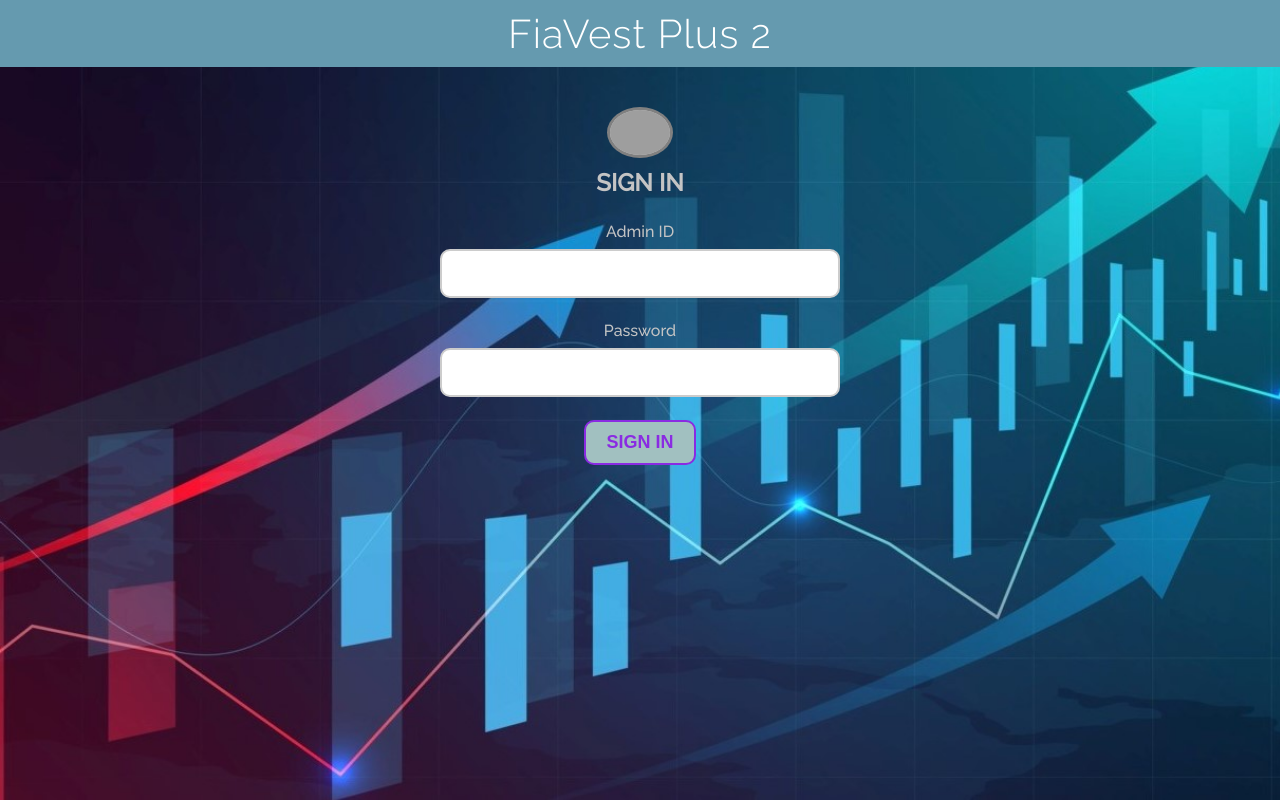
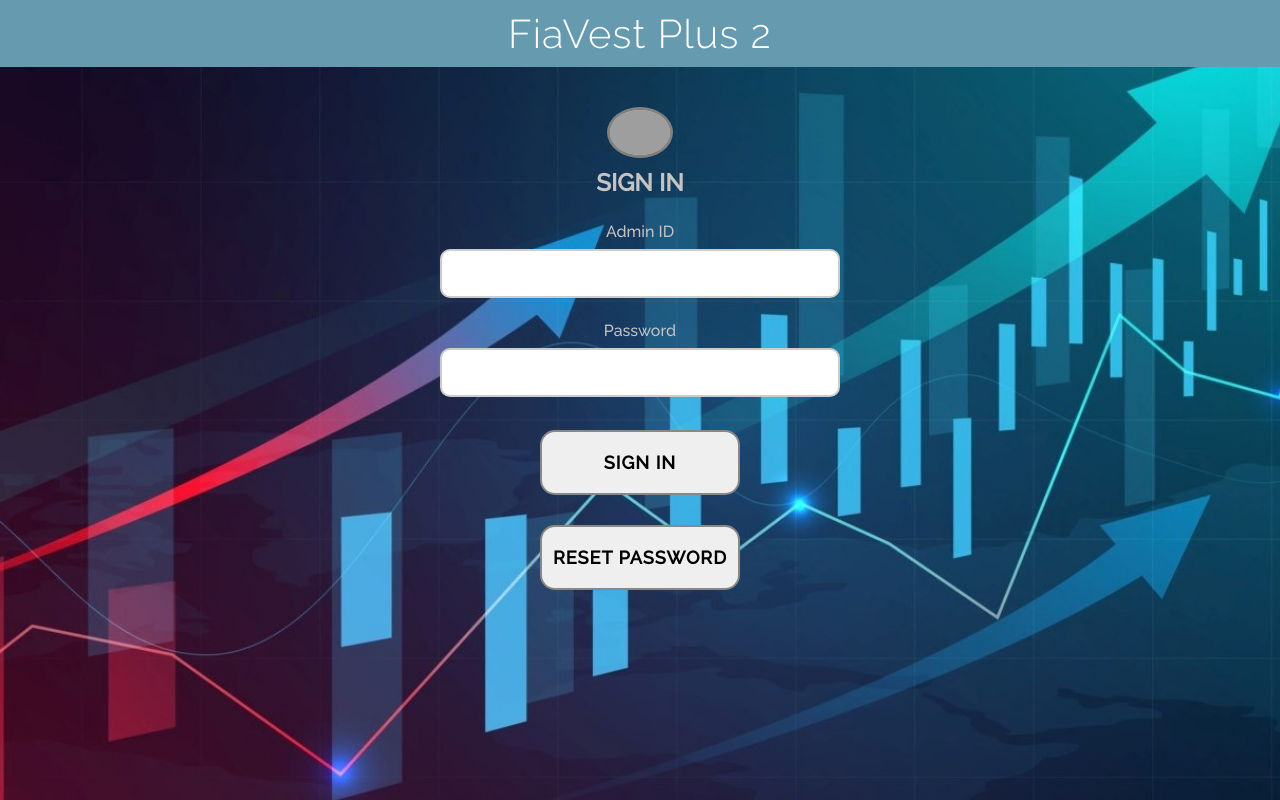
Before and after one commit to victor-1203-here/fiavest-FE, a React (Create React App) app in the folder Front-End/: page /login in a window 1280 px wide. Built offline with nearby package versions, Linux system fonts and the light colour scheme; grey boxes are pictures that could not be loaded.

Commit message:
2 days
Login OK, Logout OK, added forget password modal

```diff
--- a/Front-End/src/Pages/loginPage.js
+++ b/Front-End/src/Pages/loginPage.js
@@ -3,11 +3,18 @@ import api from '../api/api';
 import testApi from '../api/test-api';
 import login from '../img/login.png';
 import '../styles/login.css';
+import { CSSTransition } from 'react-transition-group';
+import Modal from 'react-modal'
+
+Modal.setAppElement('#root')
 
 function Login() {
 
     const [userData, setUserData] = useState({email:"", password: "", channel: "W"});
     const [errorMessage, setErrorMessage] = useState("");
+
+    const [recoverEmail, setRecoverEmail] = useState("")
+    const [showModal, setShowModal] = useState(false)
 
     const inputHandler = (e) => {
         setUserData((prevState) => {
@@ -18,45 +25,56 @@ function Login() {
         });
     };
 
+    const OpenModal = () => {
+        setShowModal(true)
+    }
+
+    const CloseModal = () => {
+        setShowModal(false)
+    }
+
     const submitHandler = async (e) => {
-        console.log(userData)
+        // console.log(userData)
         e.preventDefault();
+        if (userData.email === "" || userData.password === "") {
+            setErrorMessage("Empty Email / Password")
+            return
+        } else {
         await testApi.post("/public/login", userData).then(
             resp => {
-                console.log(resp)
-                // props.history.goBack()
+                // console.log(resp);
+                // console.log(resp.data.sessionId)
+                localStorage.setItem("isAuthenticated", "true");
+                localStorage.setItem("SessionID", resp.data.sessionId)
+                window.location.pathname = '/';
             }).catch(function (error) {
                 if (error.response) {
                     setErrorMessage(error.response.data.error.message)
-                    console.log(error.response.data);
-                    console.log(error.response.data.error.message);
-                    console.log(error.response.status);
-                    console.log(error.response.headers);
+                    // console.log(error.response.data);
+                    // console.log(error.response.data.error.message);
+                    // console.log(error.response.status);
+                    // console.log(error.response.headers);
                 } else if (error.request) {
-                    console.log(error.request);
+                    setErrorMessage(error.request)
+                    // console.log(error.request);
                 } else {
-                    console.log('Error', error.message);
+                    setErrorMessage(error.message)
+                    // console.log('Error', error.message)
                 }
             })
-        // console.log(result)
-        // try {
-        //     var found = result.find(admin => admin.adminId === userData.adminId)
-        //     // console.log(found.adminId)
-        //     if (found.adminId === userData.adminId) {
-        //         if (found.password === userData.password) {
-        //             localStorage.setItem("isAuthenticated", "true");
-        //             window.location.pathname = '/';
-        //         } else {
-        //             setErrorMessage({value : "Password Incorrect"});
-        //         }
-        //     } else {
-        //         setErrorMessage({value : "Not a valid admin account"});
-        //     }
-        // }
-        // catch(err) {
-        //     setErrorMessage({ value : "Please Try Again"})
-        // }
+        }
     }
+
+    const forgetHandler = async () => {
+        //API for reset password
+        alert("Reset Password")
+    }
+
+    const modalStyle = {
+        overlay : {
+            backgroundColor: 'rgba(255, 255, 255, 0.1)',
+        },
+    };
 
     return (
         <div className="body">
@@ -80,20 +98,47 @@ function Login() {
                         <label>Password</label>
                         <input
                         className="input"
-                        type="text"
+                        type="password"
                         name="password"
                         value={userData.password}
                         onChange={(e) => inputHandler(e)} />
                     </div>
-                    <div className="formInput">
-                        <button className="loginButton" type="submit" onClick={submitHandler} >SIGN IN</button>
-                    </div>
-
                     {errorMessage && (
                         <p className="errorContainer">{errorMessage}</p>
                     )}
                 </form>
+                <div className="buttonContainer">
+                    <button className="loginButton" type="submit" onClick={submitHandler} >SIGN IN</button>
+                    <button className="loginButton" type="submit" onClick={OpenModal} >RESET PASSWORD</button>
+                </div>
             </div>
+            <CSSTransition
+            in={showModal}
+            timeout={300}
+            classNames="dialog"
+            >
+                <Modal
+                isOpen={showModal}
+                onRequestClose={CloseModal}
+                closeTimeoutMS={500}
+                className="forgetModal"
+                style={modalStyle}
+                >
+                    <form className="forgetForm" onSubmit={forgetHandler} >
+                        <input
+                        className="forgetEmail"
+                        type="email"
+                        value={recoverEmail}
+                        placeholder="Recovery Email"
+                        onChange={(e) => setRecoverEmail(e)}
+                        />
+                    </form>
+                    <div className="forgetBtnCon">
+                        <div className="forgetBtn" onClick={forgetHandler} >RESET</div>
+                        <div className="forgetBtn" onClick={CloseModal} >CLOSE</div>
+                    </div>
+                </Modal>
+            </CSSTransition>
         </div>
     )
 }
--- a/Front-End/src/components/Clients/addClient.js
+++ b/Front-End/src/components/Clients/addClient.js
@@ -15,7 +15,7 @@ const AddClient = (props) => {
         address: "",
         investTerm: "",
         tradingExp: "",
-        activationCode: "",
+        code: "",
     })
 
     const inputHandler = (e) => {
@@ -29,14 +29,15 @@ const AddClient = (props) => {
 
     const submitHandler = async (e) => {
         e.preventDefault()
-        if (info.name === "" || info.password === "" || info.email === "" || info.brokingHouse === "" || info.phoneNum === "" || info.address === "" || info.investTerm === "" || info.tradingExp === "" || info.activationCode === "" ) {
+        if (info.name === "" || info.password === "" || info.email === "" || info.brokingHouse === "" || info.phoneNum === "" || info.address === "" || info.investTerm === "" || info.tradingExp === "" || info.code === "" ) {
             alert("Please fill up all of the info !")
             return
         } else {
-            await testApi.post("/register/new-via-email", info).then(
+            console.log(info);
+            await testApi.post("/public/register/new-via-email", info).then(
                 resp => {
                     console.log(resp)
-                    props.history.goBack()
+                    // props.history.goBack()
                 }).catch(function (error) {
                     if (error.response) {
                         console.log(error.response.data);
@@ -148,8 +149,8 @@ const AddClient = (props) => {
                     <input
                     className="inputCon"
                     type="text"
-                    name="activationCode"
-                    value={info.activationCode}
+                    name="code"
+                    value={info.code}
                     placeholder="Activation Code"
                     onChange={(e) => inputHandler(e)}
                     />
--- a/Front-End/src/components/Post/postDetails.js
+++ b/Front-End/src/components/Post/postDetails.js
@@ -21,7 +21,6 @@ const PostDetails = (props) => {
                     <div className="postCon">
                         <ReactPlayer url={url} controls />
                     </div> :
-                    // For facebook modal
                     (url.includes("facebook") === true) ?
                         (url.includes("videos") === true) ?
                         <div class="fb-video"
--- a/Front-End/src/components/navbar.js
+++ b/Front-End/src/components/navbar.js
@@ -25,9 +25,29 @@ const Navbar = () => {
         });
     };
 
-    const logoutHandler = () => {
-        localStorage.clear();
-        window.location.pathname = "/login"
+    const logoutHandler = async() => {
+        const sessionID = localStorage.getItem("SessionID");
+        console.log(sessionID)
+        await testApi.post("/private/logout", {}, {headers: {'sessionId':sessionID}}).then(
+            resp => {
+                // console.log(resp.data);
+                localStorage.clear();
+                window.location.pathname = "/login"
+            }).catch(function (error) {
+                if (error.response) {
+                    // setErrorMessage(error.response.data.error.message)
+                    // console.log(error.response.data);
+                    console.log(error.response.data.error.message);
+                    // console.log(error.response.status);
+                    // console.log(error.response.headers);
+                } else if (error.request) {
+                    // setErrorMessage(error.request)
+                    console.log(error.request);
+                } else {
+                    // setErrorMessage(error.message)
+                    console.log('Error', error.message)
+                }
+            })
     };
 
     const OpenModal = () => {
--- a/Front-End/src/styles/component.css
+++ b/Front-End/src/styles/component.css
@@ -35,7 +35,7 @@
     font-size: xx-large;
     font-weight: 600;
     margin: 10px auto;
-    border: 1px solid #000;
+    /* border: 1px solid #000; */
 }
 
 .addCon {
--- a/Front-End/src/styles/login.css
+++ b/Front-End/src/styles/login.css
@@ -5,7 +5,6 @@
   /* background-image: linear-gradient( white, white, white, skyblue); */
   /* background-color: rgb(206, 229, 255); */
   font-family: 'Raleway', sans-serif;
-  margin: 0px;
 }
 
 .header {
@@ -89,21 +88,23 @@
 }
 
 .loginButton {
-  padding: 10px 20px;
-  overflow: hidden;
-  background-color: rgb(161, 192, 192);
+  width: 200px;
+  padding: 20px 0px;
+  font-size: large;
+  font-family: 'Raleway', sans-serif;
   cursor: pointer;
-  text-decoration: none;
-  font-size: large;
-  font-weight: bold;
-  color: blueviolet;
-  border: 2px solid;
-  border-radius: 10px;
+  text-align: center;
+  border: 2px solid #888888;
+  border-radius: 15px;
+  letter-spacing: 1px;
+  font-weight: 600;
+  margin-bottom: 30px;
 }
 
 .loginButton:hover {
-  background-color: rgb(196, 227, 255);
-  cursor: pointer;
+  opacity: 0.8;
+  background-color: #888888;
+  border: 2px solid #fff;
   transition: all 0.2s ease-out;
 }
 
@@ -112,4 +113,95 @@
   text-align: center;
 }
 
+.buttonContainer {
+    width: 450px ;
+    /* border: 1px solid #000; */
+    padding: 10px 20px;
+    display: flex;
+    flex-direction: column;
+    align-items: center;
+}
+
 @media (prefers-reduced-motion: no-preference) {}
+
+/* Forget Password Modal */
+
+.forgetModal {
+  width: 60%;
+  height: 350px;
+  margin: 150px auto;
+  display: flex;
+  flex-direction: column;
+  align-items: center;
+  justify-content: center;
+  padding: 50px 20px;
+  border-radius: 15px;
+  background-color: rgb(212, 212, 212);
+  box-shadow: 0 4px 8px 0 rgba(0, 0, 0, 0.2), 0 6px 20px 0 rgba(0, 0, 0, 0.19);
+}
+
+.forgetModal:focus {
+  outline-width: 0;
+}
+
+.forgetForm {
+  display: flex;
+  flex-direction: column;
+  align-items: center;
+  justify-content: center;
+}
+
+.forgetEmail {
+  margin: 10px 0px;
+  font-size: x-large;
+  text-align: center;
+  padding: 10px 0px;
+  border-radius: 15px;
+  width: 500px;
+}
+
+.forgetEmail:focus {
+    outline-width: 0;
+}
+
+.forgetBtnCon {
+  width: 40%;
+  display: flex;
+  /* border: 1px solid #000; */
+  margin-top: 20px;
+  justify-content: space-around;
+}
+
+.forgetBtn {
+  width: 150px;
+  padding: 10px 10px;
+  font-size: large;
+  font-family: 'Raleway', sans-serif;
+  cursor: pointer;
+  text-align: center;
+  border: 2px solid #888888;
+  border-radius: 15px;
+}
+
+.forgetBtn:hover {
+    opacity: 0.7;
+    background-color: #888888;
+    outline-width: 0;
+    transition: all 0.2s ease-out;
+}
+
+.ReactModal__Overlay {
+  opacity: 0;
+  transform: translateY(-100px);
+  transition: all 250ms ease;
+}
+
+.ReactModal__Overlay--after-open {
+  opacity: 1;
+  transform: translateY(0px);
+}
+
+.ReactModal__Overlay--before-close {
+  opacity: 0;
+  transform: translateY(-100px);
+}
```
